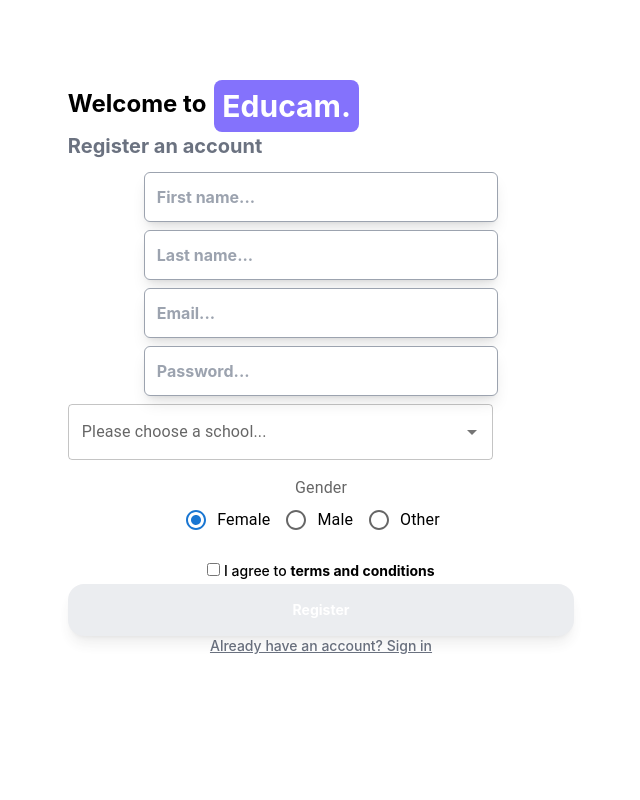
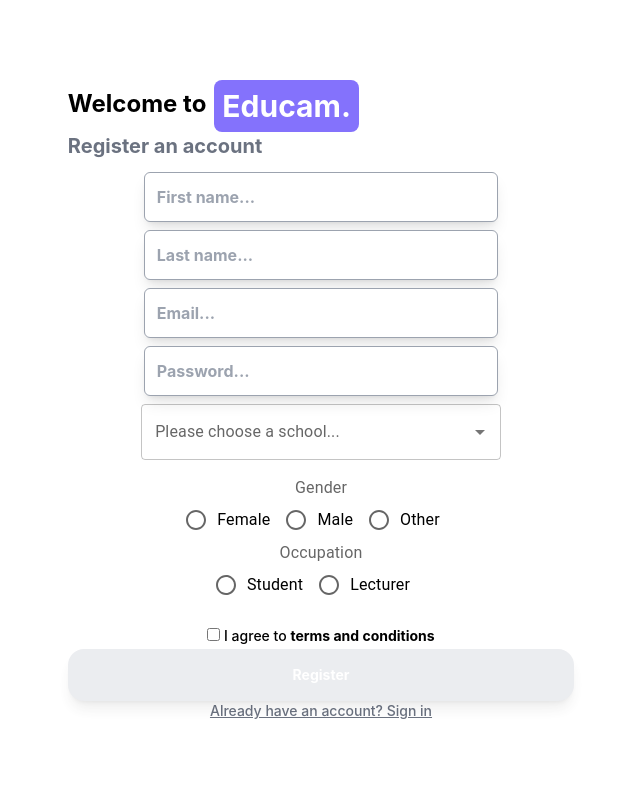
Before and after one commit to luke-buttifant/Educam, a React (Create React App) app in the folder client/: page /register in a window 1280 px wide. Shown: the top 800 px of the page, without its empty margins (279-919 px from the left). Built offline with nearby package versions, Linux system fonts and the light colour scheme; no server answers.

Commit message:
let user choose occupation

```diff
--- a/client/src/pages/login.js
+++ b/client/src/pages/login.js
@@ -55,14 +55,7 @@
   return (
     <>
     <h1 className="flex sm:hidden text-center"><b>Warning!</b>Beta version: This website is not optomised for mobile devices. Please use a desktop/laptop</h1>
-    <div className="grid grid-cols-1 sm:grid-cols-2">
-      <div className="min-w-max min-h-screen hidden sm:flex bg-white">        <LazyLoadImage
-              alt="Login Illustration"
-              height="50px"
-              width="50px"
-              className='min-w-max min-h-screen flex'
-              src={loginIllustration}
-              /></div>
+    <div className="grid grid-cols-1">
       <div className="text-white font-sans font-bold container bg-white mx-auto text-center">
                 <div className="grid grid-rows-6 min-h-screen items-center mx-auto text-center">
 
--- a/client/src/pages/register.js
+++ b/client/src/pages/register.js
@@ -32,6 +32,7 @@
     const [message, setMessage] = useState(null)
     const [value, setValue] = useState();
     const [agree, setAgree] = useState(false);
+    const [occupation, setOccupation] = useState(false);
 
 
     let navigate = useNavigate()
@@ -49,6 +50,11 @@
   }
 
     const submitHandler = async (e) => {
+        var is_teacher = false;
+        if(occupation === "teacher"){
+            is_teacher = true;
+        }
+
         e.preventDefault();
         const school = value;
 
@@ -75,7 +81,7 @@
                 const dob = moment(dobInput).format("DD/MM/YYYY").toString();
                 const {data} = await axios.post(
                     "/api/users",
-                    {first_name, last_name, email, password, gender, dob, school}
+                    {first_name, last_name, email, password, gender, dob, school, is_teacher}
                 ).then((response) => {
                     localStorage.setItem('jwt', response.data.token);
                     navigate("/login")
@@ -97,8 +103,7 @@
 
   return (
       <>
-    <div className="grid grid-cols-1 md:grid-cols-2">
-      <div className="min-w-max min-h-screen hidden md:flex"><img className="min-w-max min-h-screen flex" src={loginIllustration}></img></div>
+    <div className="grid grid-cols-1">
       <div className="text-white font-sans font-bold container bg-white mx-auto text-center">
                 <div className="grid grid-rows-6 items-center mx-auto text-center mt-20">
 
@@ -107,7 +112,7 @@
                         <h2 className="text-xl float-left text-gray-500">Register an account</h2>
                         <form onSubmit={submitHandler}>
                         <div className="pt-10 pr-20 mx-auto">
-                            <div className="grid grid-cols-1 md:grid-cols-2 gap-2">
+                            <div className="grid grid-cols-1 sm:grid-cols-2 gap-2">
                                 <div>
                             <input
                                 type="text"
@@ -115,7 +120,7 @@
                                 value={first_name}
                                 placeholder="First name..."
                                 onChange={(e) => setFirstName(e.target.value)}
-                                className="w-[70%] md:w-full py-3 px-3 border hover:border-gray-700 shadow-lg rounded-md text-base border-gray-400"/>
+                                className="w-[70%] sm:w-full py-3 px-3 border hover:border-gray-700 shadow-lg rounded-md text-base border-gray-400"/>
                                 </div>
                                 <div>
                             <input
@@ -124,7 +129,7 @@
                                 value={last_name}
                                 onChange={(e) => setLastName(e.target.value)}
                                 placeholder="Last name..."
-                                className="w-[70%] md:w-full py-3 px-3 border hover:border-gray-700 shadow-lg rounded-md text-base border-gray-400"/>
+                                className="w-[70%] sm:w-full py-3 px-3 border hover:border-gray-700 shadow-lg rounded-md text-base border-gray-400"/>
                                 </div>
                             <div>
                         </div>
@@ -137,7 +142,7 @@
                                 value={email}
                                 onChange={(e) => setEmail(e.target.value)}
                                 placeholder="Email..."
-                                className="w-[70%] md:w-full py-3 px-3 border hover:border-gray-700 border-gray-400  shadow-lg rounded-md text-base "/>
+                                className="w-[70%] sm:w-full py-3 px-3 border hover:border-gray-700 border-gray-400  shadow-lg rounded-md text-base "/>
                         </div>
                     <div className="pt-2 pr-20">
                         <input
@@ -146,19 +151,10 @@
                             value={password}
                             placeholder="Password..."
                             onChange={(e) => setPassword(e.target.value)}
-                            className=" w-[70%] md:w-full py-3 px-3 border hover:border-gray-700 border-gray-400 shadow-lg rounded-md text-base"/>
+                            className=" w-[70%] sm:w-full py-3 px-3 border hover:border-gray-700 border-gray-400 shadow-lg rounded-md text-base"/>
                     </div>
-                    {/* <div className="pt-2 pr-20">
-                        <input
-                            type="password"
-                            name="repeatPassword"
-                            value={repeatPassword}
-                            onChange={(e) => setRepeatPassword(e.target.value)}
-                            placeholder="Repeat password..."
-                            className="w-[70%] md:w-full py-3 px-3 border hover:border-gray-700 border-gray-400 shadow-lg rounded-md text-base "/>
-                    </div> */}
 
-                    <div className="pt-2 pr-20 w-[70%] md:w-full">
+                    <div className="pt-2 pr-20 max-w-[75%] sm:min-w-[100%] mx-auto">
 
                     <Autocomplete
                         value={value}
@@ -167,12 +163,14 @@
                         }}
                         id="schoolPicker"
                         options={schools}
-        sx={{ width: 425 }}
-        renderInput={(params) => <TextField {...params} label="Please choose a school..." />}
+                        sx={{ width: '100%' }}
+                        renderInput={(params) =>
+                        <TextField {...params} fullWidth label="Please choose a school..." />}
                     />
 
                     </div>
-                    <div className="pt-2 mr-20 w-[60%] md:w-full mx-auto">
+                    <div className="pt-2 pr-20 max-w-[75%] sm:min-w-[100%] mx-auto">
+
                     <LocalizationProvider dateAdapter={AdapterDateFns} className="bg-white">
                                 <DatePicker
                                 className="bg-white"
@@ -186,6 +184,7 @@
                                     showTodayButton={true}
                                 />
                     </LocalizationProvider>
+
                     </div>
                     <div className="pt-2 pr-20">
                     <FormControl>
@@ -193,7 +192,6 @@
       <RadioGroup
       row
         aria-labelledby="demo-radio-buttons-group-label"
-        defaultValue="female"
         name="radio-buttons-group"
         onChange={(e) => setGender(e.target.value)}
       >
@@ -202,6 +200,21 @@
         <FormControlLabel value="other" control={<Radio />} label="Other" />
       </RadioGroup>
     </FormControl>
+    <div>
+    <FormControl>
+      <FormLabel id="demo-radio-buttons-group-label">Occupation</FormLabel>
+      <RadioGroup
+      row
+        aria-labelledby="demo-radio-buttons-group-label"
+        defaultValue="female"
+        name="radio-buttons-group"
+        onChange={(e) => setOccupation(e.target.value)}
+      >
+        <FormControlLabel value="student" control={<Radio />} label="Student" />
+        <FormControlLabel value="teacher" control={<Radio />} label="Lecturer" />
+      </RadioGroup>
+    </FormControl>
+    </div>
                     </div>
                     <div className="text-sm font-sans font-medium w-full pr-20 pt-5 text-center">
                     {error &&<ErrorMessage>{error}</ErrorMessage>}
```
Also changed, not shown: 1 other file (tests, documents, lock files or other folders). Lines whose indentation alone changed are shown as unchanged.
